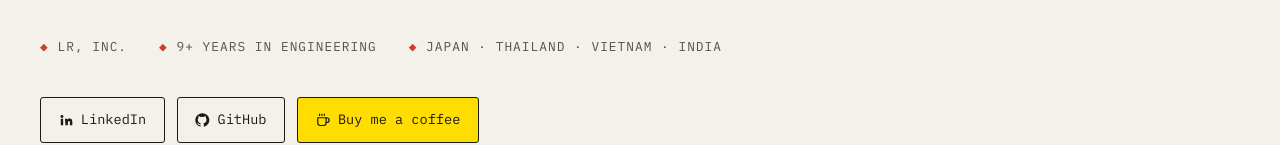
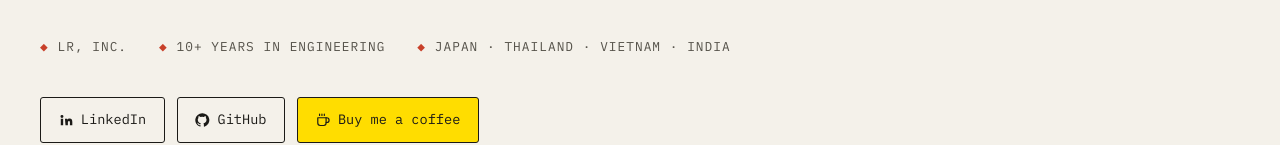
Before and after one commit to wakita181009/wakita181009.github.io, a plain HTML site: page index.html in a window 1280 px wide. Shown: the part 652-797 px from the top of the page. Drawn offline with Linux system fonts and the light colour scheme.

Commit message:
fix: update years of experience to 10+
Co-Authored-By: Claude Opus 5.5 <noreply@anthropic.com>

```diff
--- a/index.html
+++ b/index.html
@@ -354,7 +354,7 @@
       </p>
       <div class="hero-meta label">
         <span>LR, Inc.</span>
-        <span>9+ years in engineering</span>
+        <span>10+ years in engineering</span>
         <span>Japan · Thailand · Vietnam · India</span>
       </div>
       <div class="actions">
```
